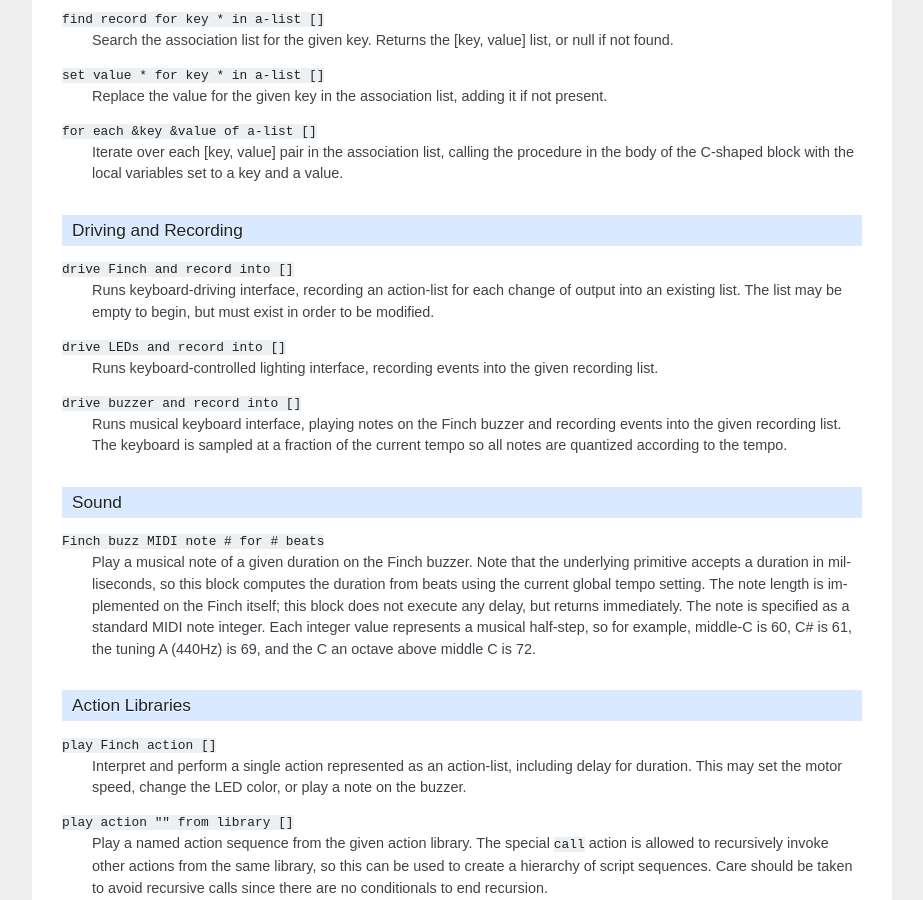
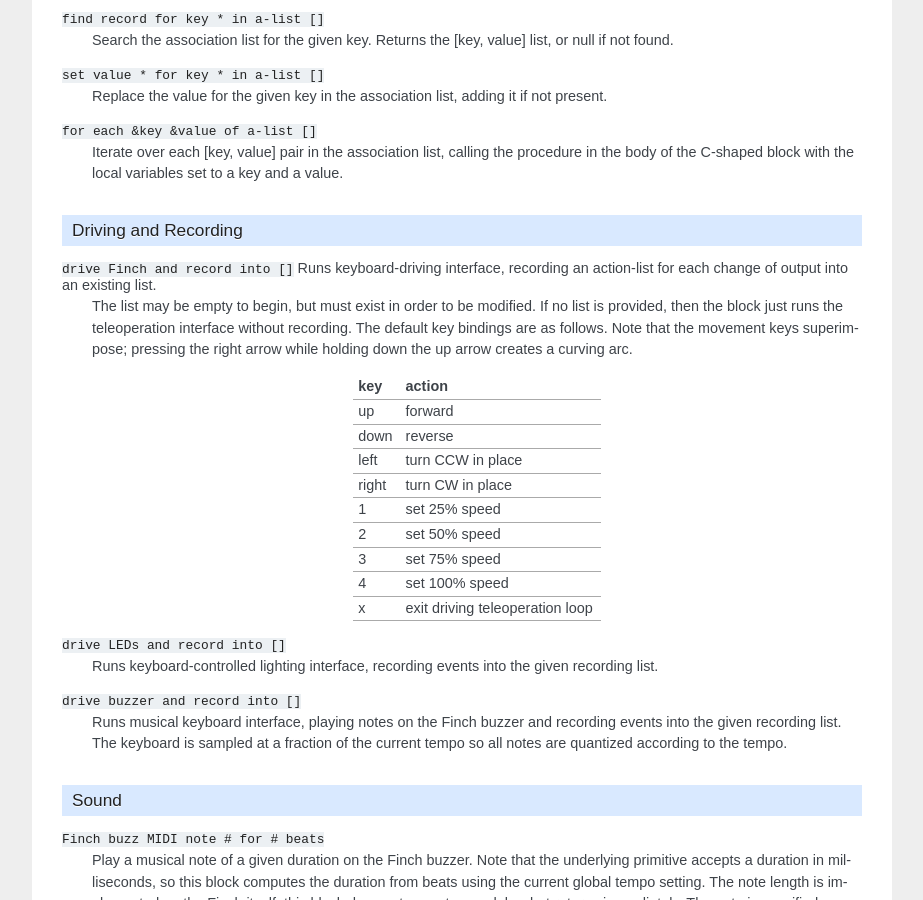
Before and after one commit to personalrobotics/finchdrama, a Sphinx documentation site: the page built from sphinx/libref.rst, in a window 1280 px wide and 900 px high, scrolled down 2156 px. Shown: the whole window, without its empty margins (198-1121 px from the left). Built offline with Sphinx 7.4.7, drawn with Linux system fonts in a browser that asks for light colours.

Commit message:
Updating driving interface documentation.

```diff
--- a/sphinx/libref.rst
+++ b/sphinx/libref.rst
@@ -92,10 +92,27 @@
 Driving and Recording
 ---------------------
 
-``drive Finch and record into []``
-  Runs keyboard-driving interface, recording an action-list for each change
-  of output into an existing list.  The list may be empty to begin, but must
-  exist in order to be modified.
+``drive Finch and record into []`` Runs keyboard-driving interface, recording an action-list for each change of output into an existing list.
+  The list may be empty to begin, but must exist in order to be modified.  If no
+  list is provided, then the block just runs the teleoperation interface without
+  recording.  The default key bindings are as follows.  Note that the movement
+  keys superimpose; pressing the right arrow while holding down the up arrow
+  creates a curving arc.
+
+    =====	==============
+    key		action
+    =====	==============
+    up		forward
+    down	reverse
+    left	turn CCW in place
+    right	turn CW in place
+    1		set 25% speed
+    2		set 50% speed
+    3		set 75% speed
+    4		set 100% speed
+    x           exit driving teleoperation loop
+    =====	==============
+
 
 ``drive LEDs and record into []``
   Runs keyboard-controlled lighting interface, recording events into the given
```
